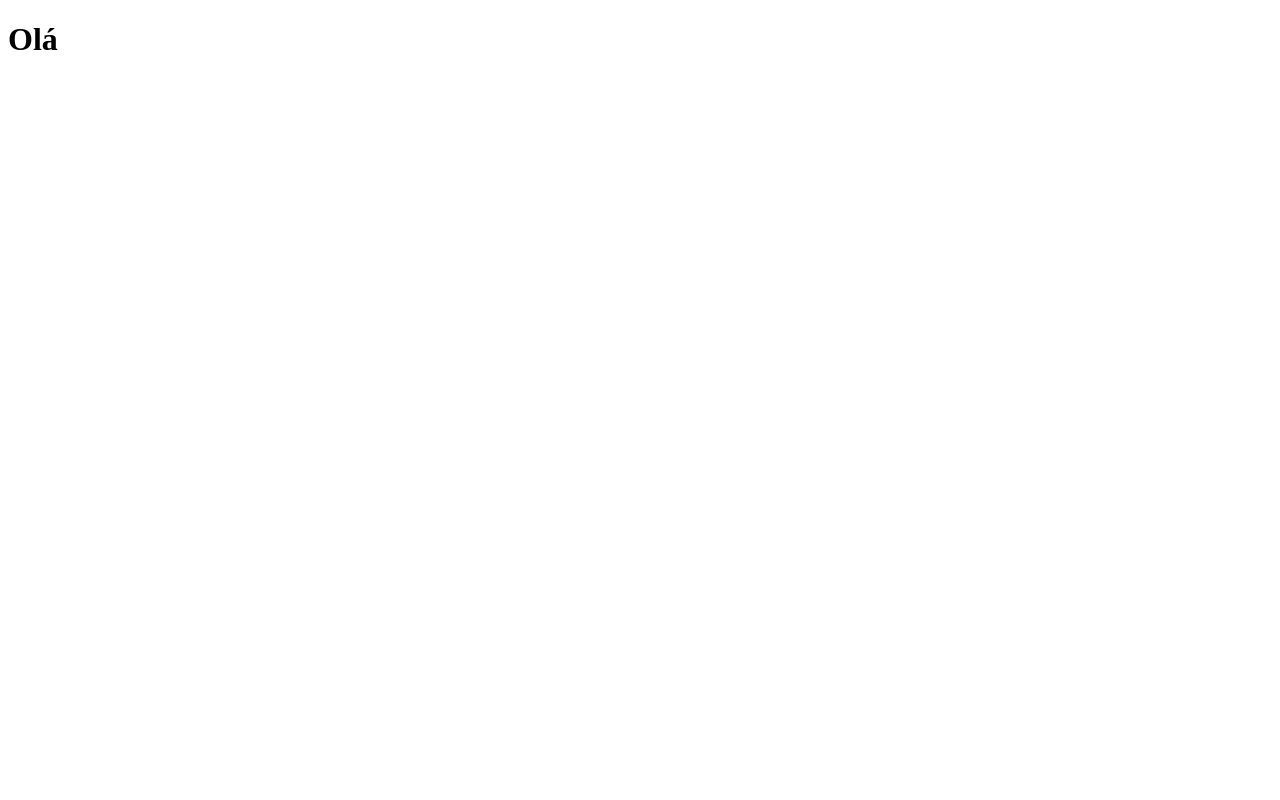
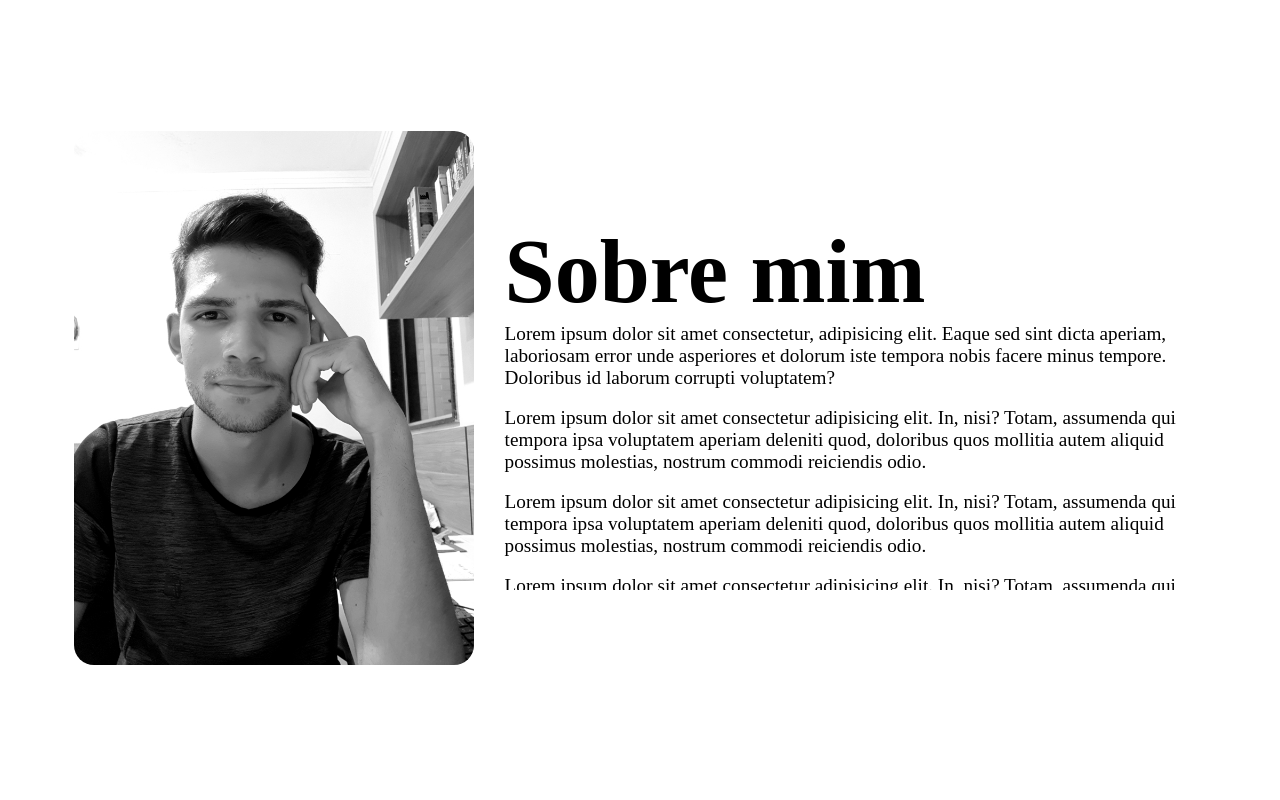
Before and after one commit to ArthurViniciusL/arthur-vsl, a Next.js app in the folder arthur-vsl-app/: page / in a window 1280 px wide. Shown: the top 800 px of the page. Built offline with nearby package versions, Linux system fonts and the light colour scheme.

Commit message:
Created the initial components, along with the scroll-snap-type

```diff
--- /dev/null
+++ b/arthur-vsl-app/src/app/components/profile-picture/ProfilePicture.module.css
@@ -0,0 +1,19 @@
+.imgStyle {
+    width: 300px;
+    height: auto;
+    border-radius: 20px;
+}
+
+@media (max-width: 600px) {
+    .imgStyle {
+        width: 200px;
+        /* border: solid red; */
+    }
+}
+
+@media (min-width: 1280px) {
+    .imgStyle {
+        width: 400px;
+        /* border: solid blue; */
+    }
+}
--- /dev/null
+++ b/arthur-vsl-app/src/app/components/profile-picture/index.tsx
@@ -0,0 +1,29 @@
+import styles from './ProfilePicture.module.css'
+
+import Image from "next/image";
+
+import imgProfile from "../../assets/images/img_profile.jpg";
+
+/* interface ViewSizeProps {
+    size: number;
+}
+interface BorderColor {
+    color?: string
+} */
+
+
+export default function ProfilePicture() {
+    /* const borderColor = {
+        border: `2px solid ${color}`
+     } */
+    return (
+        <picture>
+            <Image
+                className={styles.imgStyle}
+                src={imgProfile}
+                alt="imagem_do_perfil"
+                priority={true}
+            />
+        </picture>
+    )
+}
--- a/arthur-vsl-app/src/app/layout.tsx
+++ b/arthur-vsl-app/src/app/layout.tsx
@@ -1,5 +1,5 @@
 export const metadata = {
-  title: 'Next.js',
+  title: '@Arthur.vsl',
   description: 'Generated by Next.js',
 }
 
@@ -9,7 +9,7 @@ export default function RootLayout({
   children: React.ReactNode
 }) {
   return (
-    <html lang="en">
+    <html lang="pt-br">
       <body>{children}</body>
     </html>
   )
--- a/arthur-vsl-app/src/app/page.tsx
+++ b/arthur-vsl-app/src/app/page.tsx
@@ -1,7 +1,49 @@
+import "./styles/global.css";
+import './styles/Home.css';
+import ProfilePicture from "./components/profile-picture";
+
 export default function Home() {
   return (
     <main>
-      <h1>Olá</h1>
+      <section className="homeSection">
+        <div className="sec01Content">
+          <ProfilePicture />
+          <div className="sec01TextContent">
+            <h2>Sobre mim</h2>
+            <p>
+              Lorem ipsum dolor sit amet consectetur, adipisicing elit. Eaque sed sint dicta aperiam, laboriosam error unde asperiores et dolorum iste tempora nobis facere minus tempore. Doloribus id laborum corrupti voluptatem?
+            </p>
+            <br></br>
+            <p>
+              Lorem ipsum dolor sit amet consectetur adipisicing elit. In, nisi? Totam, assumenda qui tempora ipsa voluptatem aperiam deleniti quod, doloribus quos mollitia autem aliquid possimus molestias, nostrum commodi reiciendis odio.
+            </p>
+            <br></br>
+            <p>
+              Lorem ipsum dolor sit amet consectetur adipisicing elit. In, nisi? Totam, assumenda qui tempora ipsa voluptatem aperiam deleniti quod, doloribus quos mollitia autem aliquid possimus molestias, nostrum commodi reiciendis odio.
+            </p>
+            <br></br>
+            <p>
+              Lorem ipsum dolor sit amet consectetur adipisicing elit. In, nisi? Totam, assumenda qui tempora ipsa voluptatem aperiam deleniti quod, doloribus quos mollitia autem aliquid possimus molestias, nostrum commodi reiciendis odio.
+            </p>
+            <br></br>
+            <p>
+              Lorem ipsum dolor sit amet consectetur adipisicing elit. In, nisi? Totam, assumenda qui tempora ipsa voluptatem aperiam deleniti quod, doloribus quos mollitia autem aliquid possimus molestias, nostrum commodi reiciendis odio.
+            </p>
+          </div>
+        </div>
+      </section>
+
+      <section className="homeSection">
+        <h2>Section 2</h2>
+      </section>
+
+      <section className="homeSection">
+        <h2>Section 3</h2>
+        <img src="https://github-readme-stats.vercel.app/api/top-langs?username=arthurviniciusl&locale=en&hide_title=true&layout=compact&card_width=320&langs_count=7&hide_border=true&order=2" height="300" alt="languages graph" />
+        <footer></footer>
+      </section>
+
+
     </main>
   );
 }
--- /dev/null
+++ b/arthur-vsl-app/src/app/styles/Home.css
@@ -0,0 +1,48 @@
+.homeSection {
+    width: 100dvw;
+    height: 100dvh;
+    overflow: hidden;
+    scroll-behavior: smooth;
+    scroll-snap-align: center;
+    /* transition: height 10s ease-in; */
+    scroll-snap-type: y mandatory;
+
+    display: flex;
+    align-items: center;
+    justify-content: center;
+}
+
+.sec01Content {
+    width: 90%;
+
+    display: flex;
+    flex-direction: row;
+    align-items: center;
+    justify-content: space-around;
+}
+
+.sec01TextContent {
+    flex: 0 0 60%;
+    max-height: 45vh;
+    overflow: auto;
+    overflow-wrap: break-word;
+    padding: 10px;
+}
+
+h2 {
+    font-size: 90px;
+}
+
+p {
+    font-size: larger;
+}
+
+@media (max-width: 700px) {
+    .homeSection {
+        flex-direction: column;
+    }
+
+    .sec01Content {
+        flex-direction: column;
+    }
+}
--- /dev/null
+++ b/arthur-vsl-app/src/app/styles/global.css
@@ -0,0 +1,21 @@
+@charset "UTF-8";
+
+* {
+
+    margin: 0;
+    border: 0;
+    padding: 0;
+    /* background-color: red; */
+}
+
+html {
+    scroll-snap-type: y mandatory;
+}
+
+html::-webkit-scrollbar {
+    display: none;
+}
+
+body {
+    scroll-snap-type: y mandatory;
+}
```
Also changed, not shown: arthur-vsl-app/src/app/assets/images/img_profile.jpg (added), arthur-vsl-app/src/app/styles/style.css (deleted), 1 other file (tests, documents, lock files or other folders).
